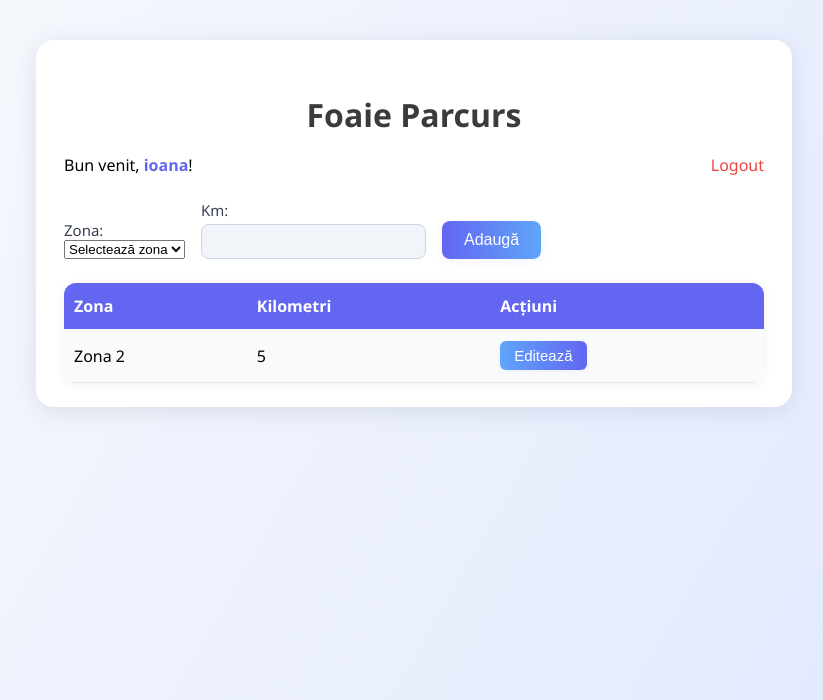
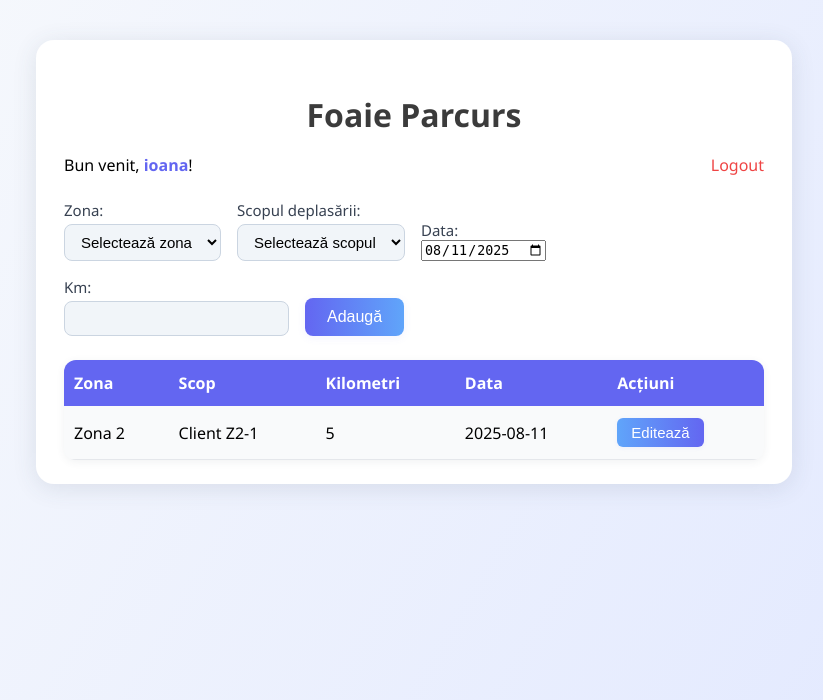
Before and after one commit to ioanadicu/FoaieParcurs, a Flask app: page / in a window 1280 px wide. Shown: the top 700 px of the page, without its empty margins (226-1049 px from the left). Run offline with Flask 3, Linux system fonts and the light colour scheme; a user stored in the database is signed in; data comes from the database, SQL or seed files in the repository; both versions use the stored data as it was after the commit.

Commit message:
feat: enhance database schema and forms with new fields for 'scop' and 'data'

```diff
--- a/app.py
+++ b/app.py
@@ -19,7 +19,9 @@ def init_db():
             id INTEGER PRIMARY KEY AUTOINCREMENT,
             username TEXT NOT NULL,
             zona TEXT NOT NULL,
-            km INTEGER NOT NULL
+            scop TEXT,
+            km INTEGER NOT NULL,
+            data TEXT NOT NULL
         )''')
         c.execute('''CREATE TABLE users (
             id INTEGER PRIMARY KEY AUTOINCREMENT,
@@ -29,9 +31,18 @@ def init_db():
         conn.commit()
         conn.close()
         created = True
-    # Creează contul Admin dacă nu există
+    # Migrare: adaugă coloana data dacă nu există
     conn = sqlite3.connect(DB_NAME)
     c = conn.cursor()
+    c.execute("PRAGMA table_info(parcurs)")
+    columns = [col[1] for col in c.fetchall()]
+    if 'data' not in columns:
+        c.execute('ALTER TABLE parcurs ADD COLUMN data TEXT NOT NULL DEFAULT ""')
+        conn.commit()
+    if 'scop' not in columns:
+        c.execute('ALTER TABLE parcurs ADD COLUMN scop TEXT')
+        conn.commit()
+    # Creează contul Admin dacă nu există
     c.execute('SELECT * FROM users WHERE username=?', ('Admin',))
     if not c.fetchone():
         from werkzeug.security import generate_password_hash
@@ -124,15 +135,18 @@ def logout():
 
 @app.route('/', methods=['GET', 'POST'])
 def index():
+    import datetime
     if 'username' not in session:
         return redirect(url_for('login'))
     username = session['username']
     if request.method == 'POST':
         zona = request.form['zona']
+        scop = request.form.get('scop', '')
         km = request.form['km']
+        data = request.form.get('data') or datetime.date.today().isoformat()
         conn = sqlite3.connect(DB_NAME)
         c = conn.cursor()
-        c.execute('INSERT INTO parcurs (username, zona, km) VALUES (?, ?, ?)', (username, zona, km))
+        c.execute('INSERT INTO parcurs (username, zona, scop, km, data) VALUES (?, ?, ?, ?, ?)', (username, zona, scop, km, data))
         conn.commit()
         conn.close()
         return redirect(url_for('index'))
@@ -144,7 +158,8 @@ def index():
         c.execute('SELECT * FROM parcurs WHERE username=?', (username,))
     rows = c.fetchall()
     conn.close()
-    return render_template('index.html', rows=rows, username=username)
+    today = datetime.date.today().isoformat()
+    return render_template('index.html', rows=rows, username=username, today=today)
 
 @app.route('/edit/<int:id>', methods=['GET', 'POST'])
 def edit(id):
@@ -155,8 +170,10 @@ def edit(id):
     c = conn.cursor()
     if request.method == 'POST':
         zona = request.form['zona']
+        scop = request.form.get('scop', '')
+        data = request.form.get('data')
         km = request.form['km']
-        c.execute('UPDATE parcurs SET zona=?, km=? WHERE id=? AND username=?', (zona, km, id, username))
+        c.execute('UPDATE parcurs SET zona=?, scop=?, data=?, km=? WHERE id=? AND username=?', (zona, scop, data, km, id, username))
         conn.commit()
         conn.close()
         return redirect(url_for('index'))
--- a/templates/index.html
+++ b/templates/index.html
@@ -54,7 +54,7 @@
             font-size: 15px;
             color: #374151;
         }
-        input[type="text"], input[type="number"] {
+        input[type="text"], input[type="number"], select {
             padding: 8px 12px;
             border: 1px solid #cbd5e1;
             border-radius: 8px;
@@ -63,7 +63,7 @@
             background: #f1f5f9;
             transition: border 0.2s;
         }
-        input[type="text"]:focus, input[type="number"]:focus {
+        input[type="text"]:focus, input[type="number"]:focus, select:focus {
             border: 1.5px solid #6366f1;
             outline: none;
         }
@@ -141,7 +141,7 @@
         </div>
         <form method="post">
             <label>Zona:
-                <select name="zona" required>
+                <select name="zona" id="zona-select" required>
                     <option value="">Selectează zona</option>
                     <option value="Zona 2">Zona 2</option>
                     <option value="Zona 3">Zona 3</option>
@@ -153,21 +153,65 @@
                     <option value="Zona 9">Zona 9</option>
                 </select>
             </label>
+            <label>Scopul deplasării:
+                <select name="scop" id="scop-select" required>
+                    <option value="">Selectează scopul</option>
+                </select>
+            </label>
+            <label>Data:
+                <input type="date" name="data" value="{{ today }}">
+            </label>
             <label>Km:
                 <input type="number" name="km" required>
             </label>
             <button type="submit">Adaugă</button>
         </form>
+        <script>
+        const clientiPeZona = {
+            'Zona 2': ['Client Z2-1', 'Client Z2-2', 'Client Z2-3'],
+            'Zona 3': ['Client Z3-1', 'Client Z3-2'],
+            'Zona 4': ['Client Z4-1', 'Client Z4-2', 'Client Z4-3', 'Client Z4-4'],
+            'Zona 5': ['Client Z5-1'],
+            'Zona 6': ['Client Z6-1', 'Client Z6-2'],
+            'Zona 7': ['Client Z7-1', 'Client Z7-2', 'Client Z7-3'],
+            'Zona 8': ['Client Z8-1'],
+            'Zona 9': ['Client Z9-1', 'Client Z9-2'],
+        };
+        const scopuriGenerale = [
+            'Proiecte',
+            'Potentiali clienti noi',
+            'Administrativ'
+        ];
+        document.getElementById('zona-select').addEventListener('change', function() {
+            const zona = this.value;
+            const scopSelect = document.getElementById('scop-select');
+            scopSelect.innerHTML = '<option value="">Selectează scopul</option>';
+            if (zona && clientiPeZona[zona]) {
+                scopuriGenerale.forEach(function(scop) {
+                    scopSelect.innerHTML += `<option value="${scop}">${scop}</option>`;
+                });
+                clientiPeZona[zona].forEach(function(client) {
+                    scopSelect.innerHTML += `<option value="${client}">${client}</option>`;
+                });
+            }
+        });
+        </script>
         <table>
             <tr>
+                {% if username == 'Admin' %}<th>Utilizator</th>{% endif %}
                 <th>Zona</th>
+                <th>Scop</th>
                 <th>Kilometri</th>
+                <th>Data</th>
                 <th>Acțiuni</th>
             </tr>
             {% for row in rows %}
             <tr>
+                {% if username == 'Admin' %}<td>{{ row[1] }}</td>{% endif %}
                 <td>{{ row[2] }}</td>
+                <td>{{ row[5] }}</td>
                 <td>{{ row[3] }}</td>
+                <td>{{ row[4] }}</td>
                 <td><a href="/edit/{{ row[0] }}"><button class="edit-btn">Editează</button></a></td>
             </tr>
             {% endfor %}
```
Also changed, not shown: templates/edit.html (+54 -4 lines), parcurs.db.
